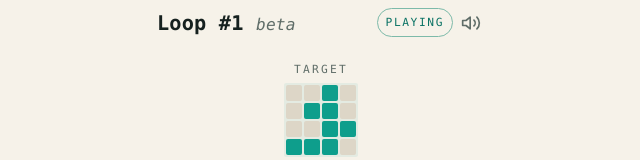
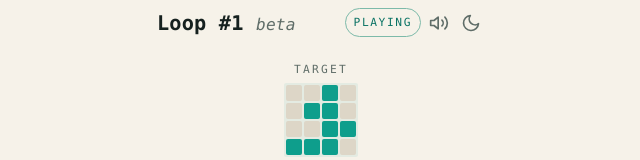
Before and after one commit to heyralfs/loop, a React (Vite) app: page / in a window 1280 px wide. Shown: the top 160 px of the page, without its empty margins (319-959 px from the left). Built offline with nearby package versions, Linux system fonts and the light colour scheme; no server answers; the HTML template or start-up script is replaced by a standard one.

Commit message:
theme toggle

```diff
--- a/src/components/mute-toggle/index.module.css
+++ b/src/components/icon-button/index.module.css
@@ -1,4 +1,4 @@
-.toggle {
+.button {
   display: inline-flex;
   align-items: center;
   justify-content: center;
@@ -10,12 +10,12 @@
   color: var(--ink-soft);
 }
 
-.toggle:hover {
+.button:hover {
   background: color-mix(in srgb, var(--accent) 12%, transparent);
   color: var(--accent);
 }
 
-.toggle:focus-visible {
+.button:focus-visible {
   outline: 2px solid var(--accent);
   outline-offset: 2px;
 }
--- /dev/null
+++ b/src/components/icon-button/index.tsx
@@ -0,0 +1,36 @@
+import type { ReactNode } from "react";
+import styles from "./index.module.css";
+
+interface Props {
+  label: string;
+  onClick: () => void;
+  pressed?: boolean;
+  children: ReactNode;
+}
+
+function IconButton({ label, onClick, pressed, children }: Props) {
+  return (
+    <button
+      type="button"
+      className={styles.button}
+      onClick={onClick}
+      aria-label={label}
+      aria-pressed={pressed}
+    >
+      <svg
+        className={styles.icon}
+        viewBox="0 0 24 24"
+        fill="none"
+        stroke="currentColor"
+        strokeWidth="2"
+        strokeLinecap="round"
+        strokeLinejoin="round"
+        aria-hidden="true"
+      >
+        {children}
+      </svg>
+    </button>
+  );
+}
+
+export default IconButton;
--- a/src/components/layout/index.tsx
+++ b/src/components/layout/index.tsx
@@ -2,6 +2,7 @@ import type { ReactNode } from "react";
 import styles from "./index.module.css";
 import StatusChip, { type Status } from "../status-chip";
 import MuteToggle from "../mute-toggle";
+import ThemeToggle from "../theme-toggle";
 
 interface Props {
   children: ReactNode;
@@ -20,6 +21,7 @@ function Layout({ children, puzzleNumber, status }: Props) {
         <div className={styles.actions}>
           <StatusChip status={status} />
           <MuteToggle />
+          <ThemeToggle />
         </div>
       </header>
       <main>{children}</main>
--- a/src/components/mute-toggle/index.tsx
+++ b/src/components/mute-toggle/index.tsx
@@ -1,6 +1,6 @@
 import { useState } from "react";
 import { isMuted, persistMuted, play } from "../../audio/sounds";
-import styles from "./index.module.css";
+import IconButton from "../icon-button";
 
 function MuteToggle() {
   const [muted, setMuted] = useState(() => isMuted());
@@ -13,22 +13,10 @@ function MuteToggle() {
   };
 
   return (
-    <button
-      type="button"
-      className={styles.toggle}
+    <IconButton
+      label={muted ? "Unmute sound" : "Mute sound"}
+      pressed={muted}
       onClick={toggle}
-      aria-pressed={muted}
-      aria-label={muted ? "Unmute sound" : "Mute sound"}
-    >
-      <svg
-        className={styles.icon}
-        viewBox="0 0 24 24"
-        fill="none"
-        stroke="currentColor"
-        strokeWidth="2"
-        strokeLinecap="round"
-        strokeLinejoin="round"
-        aria-hidden="true"
     >
       {/* speaker body — shared by both states */}
       <polygon points="11 5 6 9 2 9 2 15 6 15 11 19 11 5" />
@@ -45,8 +33,7 @@ function MuteToggle() {
           <path d="M19.07 4.93a10 10 0 0 1 0 14.14" />
         </>
       )}
-      </svg>
-    </button>
+    </IconButton>
   );
 }
 
--- /dev/null
+++ b/src/components/theme-toggle/index.tsx
@@ -0,0 +1,42 @@
+import { useState } from "react";
+import { getTheme, persistTheme } from "../../theme";
+import IconButton from "../icon-button";
+
+function ThemeToggle() {
+  const [theme, setTheme] = useState(() => getTheme());
+  const dark = theme === "dark";
+
+  const toggle = () => {
+    const next = dark ? "light" : "dark";
+    setTheme(next);
+    persistTheme(next);
+  };
+
+  return (
+    <IconButton
+      label={dark ? "Switch to light theme" : "Switch to dark theme"}
+      pressed={dark}
+      onClick={toggle}
+    >
+      {dark ? (
+        /* sun — clicking switches to light */
+        <>
+          <circle cx="12" cy="12" r="5" />
+          <line x1="12" y1="1" x2="12" y2="3" />
+          <line x1="12" y1="21" x2="12" y2="23" />
+          <line x1="4.22" y1="4.22" x2="5.64" y2="5.64" />
+          <line x1="18.36" y1="18.36" x2="19.78" y2="19.78" />
+          <line x1="1" y1="12" x2="3" y2="12" />
+          <line x1="21" y1="12" x2="23" y2="12" />
+          <line x1="4.22" y1="19.78" x2="5.64" y2="18.36" />
+          <line x1="18.36" y1="5.64" x2="19.78" y2="4.22" />
+        </>
+      ) : (
+        /* moon — clicking switches to dark */
+        <path d="M21 12.79A9 9 0 1 1 11.21 3 7 7 0 0 0 21 12.79z" />
+      )}
+    </IconButton>
+  );
+}
+
+export default ThemeToggle;
--- a/src/index.css
+++ b/src/index.css
@@ -5,19 +5,22 @@
 }
 
 :root {
-  /* light */
-  --surface: #f6f2e9;
-  --ink: #16211f;
-  --ink-soft: #5f6d68;
-  --line: #d8d1c1;
-  --accent: #0e9e8c;
-  --accent-ink: #0a7264;
-  --on-accent: #f6f2e9;
-  --optimal: #c8891a;
-  --tile-empty: #ddd6c7;
+  /* Each token holds its light and dark value; color-scheme picks. */
+  color-scheme: light dark;
+
+  --surface: light-dark(#f6f2e9, #16201d);
+  --ink: light-dark(#16211f, #ece7db);
+  --ink-soft: light-dark(#5f6d68, #8b9a94);
+  --line: light-dark(#d8d1c1, #263230);
+  --accent: light-dark(#0e9e8c, #24c9b2);
+  --accent-ink: light-dark(#0a7264, #2ad3bb);
+  --on-accent: light-dark(#f6f2e9, #0e1413);
+  --optimal: light-dark(#c8891a, #e7b13c);
+  --tile-empty: light-dark(#ddd6c7, #202d29);
 
   --shadow:
-    rgba(0, 0, 0, 0.08) 0 4px 10px -4px, rgba(0, 0, 0, 0.06) 0 2px 4px -2px;
+    light-dark(rgba(0, 0, 0, 0.08), rgba(0, 0, 0, 0.28)) 0 4px 10px -4px,
+    light-dark(rgba(0, 0, 0, 0.06), rgba(0, 0, 0, 0.18)) 0 2px 4px -2px;
 
   --sans: system-ui, "Segoe UI", Roboto, sans-serif;
   --mono: ui-monospace, Consolas, monospace;
@@ -38,7 +41,6 @@
 
   font: 18px/145% var(--sans);
   letter-spacing: 0.18px;
-  color-scheme: light dark;
   color: var(--ink);
   background: var(--surface);
   font-synthesis: none;
@@ -51,21 +53,12 @@
   }
 }
 
-@media (prefers-color-scheme: dark) {
-  :root {
-    /* dark */
-    --surface: #16201d;
-    --ink: #ece7db;
-    --ink-soft: #8b9a94;
-    --line: #263230;
-    --accent: #24c9b2;
-    --accent-ink: #2ad3bb;
-    --on-accent: #0e1413;
-    --optimal: #e7b13c;
-    --tile-empty: #202d29;
-    --shadow:
-      rgba(0, 0, 0, 0.28) 0 4px 10px -4px, rgba(0, 0, 0, 0.18) 0 2px 4px -2px;
-  }
+/* Explicit override: flip color-scheme and every light-dark() token follows. */
+:root[data-theme="light"] {
+  color-scheme: light;
+}
+:root[data-theme="dark"] {
+  color-scheme: dark;
 }
 
 #root {
--- /dev/null
+++ b/src/theme.ts
@@ -0,0 +1,30 @@
+import { readJSON, writeJSON } from "./game/storage";
+
+const THEME_KEY = "loop:theme";
+
+export type Theme = "light" | "dark";
+
+function systemTheme(): Theme {
+  return window.matchMedia("(prefers-color-scheme: dark)").matches
+    ? "dark"
+    : "light";
+}
+
+function apply(theme: Theme): void {
+  document.documentElement.dataset.theme = theme;
+}
+
+// Saved override if present, otherwise follow the OS on first visit.
+const saved = readJSON(THEME_KEY);
+let theme: Theme = saved === "dark" || saved === "light" ? saved : systemTheme();
+apply(theme);
+
+export function getTheme(): Theme {
+  return theme;
+}
+
+export function persistTheme(next: Theme): void {
+  theme = next;
+  writeJSON(THEME_KEY, next);
+  apply(next);
+}
```
Lines whose indentation alone changed are shown as unchanged.
